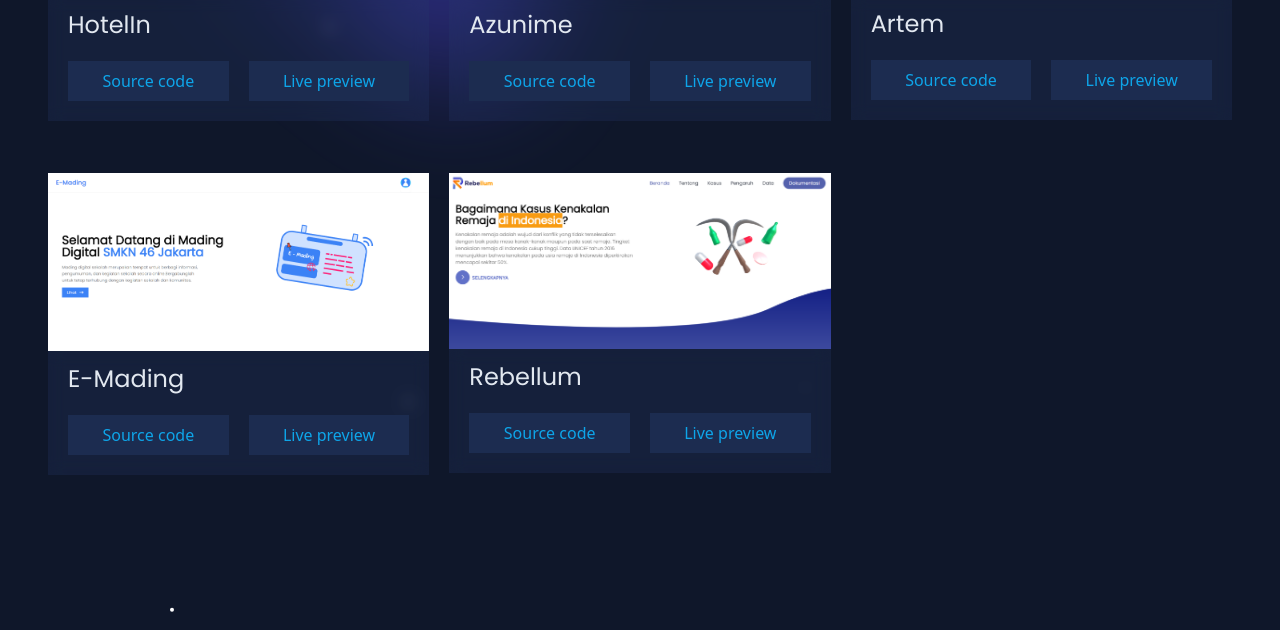
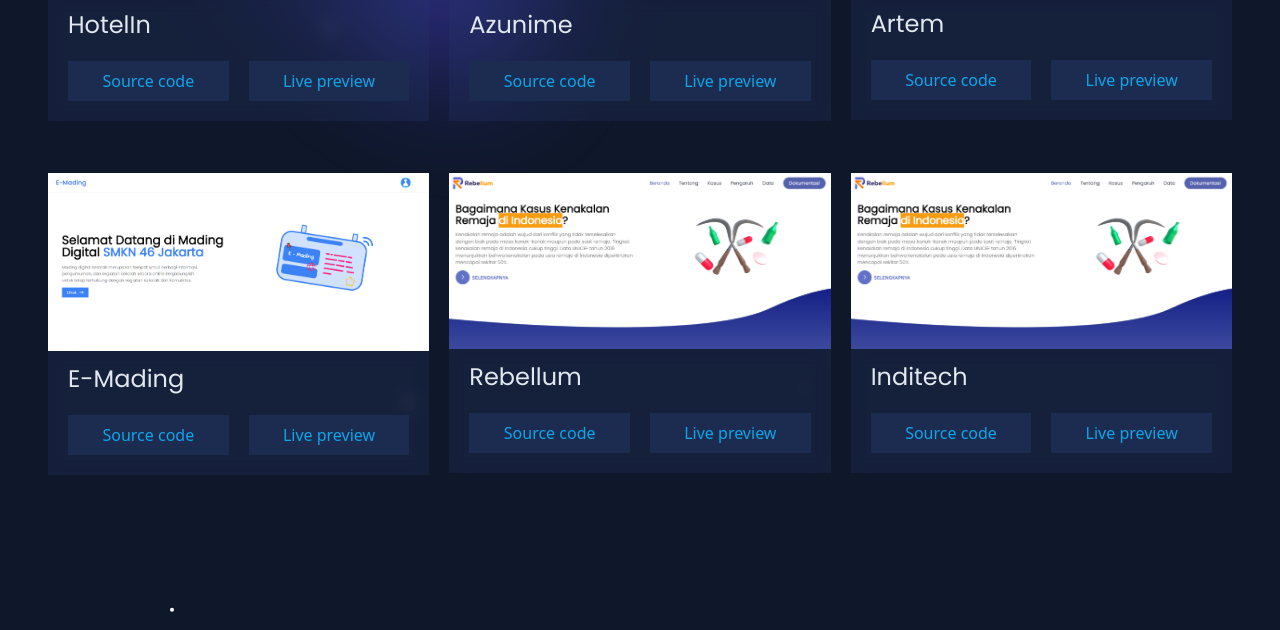
Before and after one commit to ramarfx/portfolio, a website: page index.html in a window 1280 px wide. Shown: the part 2881-3511 px from the top of the page. Drawn offline with nearby package versions, Linux system fonts and the light colour scheme; animation ran at ten frames a second.

Commit message:
tambah portfolio project

```diff
--- a/index.html
+++ b/index.html
@@ -575,6 +575,30 @@
                   </div>
                 </div>
               </div>
+              <div class="project-card">
+                <div class="w-full">
+                  <img
+                    src="./dist/img/project/rebellum.png"
+                    alt="web Rebellum"
+                    class="w-full max-w-full"
+                  />
+                </div>
+                <div class="project-card-description">
+                  <h2>Inditech</h2>
+                  <div class="mb-2 mt-5 grid grid-cols-2 gap-5">
+                    <a
+                      href="#"
+                      class="btn text-sm md:text-base"
+                      >Source code</a
+                    >
+                    <a
+                      href="https://indi.tech"
+                      class="btn text-sm md:text-base"
+                      >Live preview</a
+                    >
+                  </div>
+                </div>
+              </div>
             </div>
           </div>
         </div>
```
